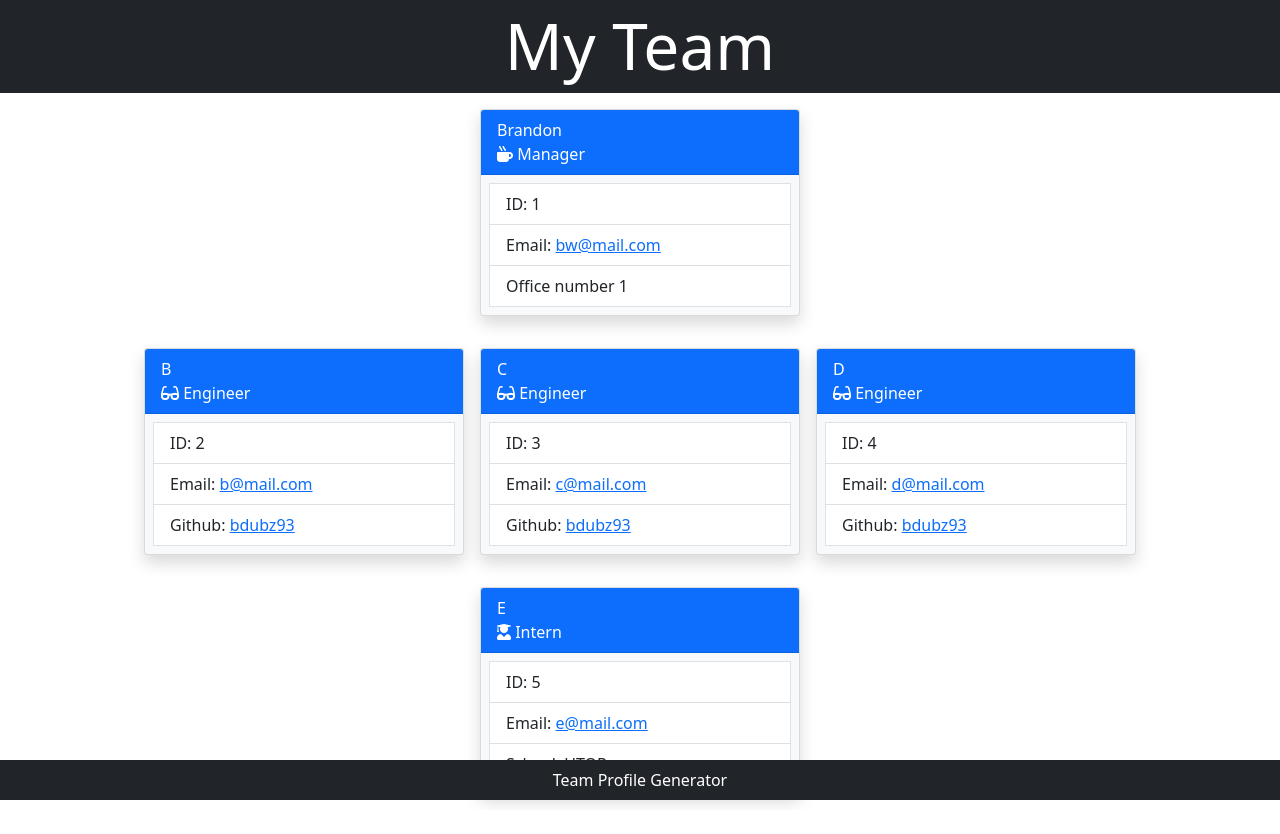
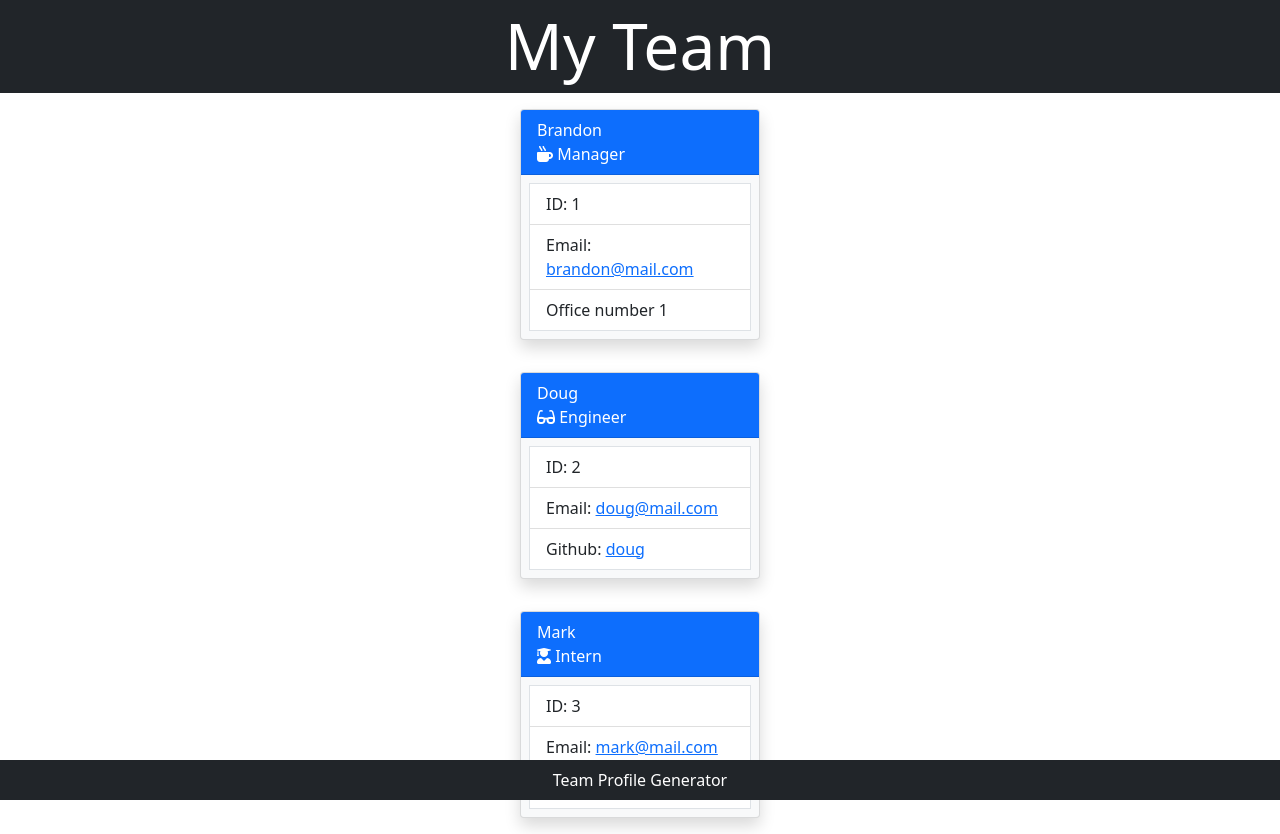
Before and after one commit to bdubz93/Team-Profile-Generator, a website: page dist/team.html in a window 1280 px wide. Before the commit the page ends 810 px from the top, so only its background shows below. Drawn offline with nearby package versions, Linux system fonts and the light colour scheme.

Commit message:
video updated, screenshot added. assets/images added

```diff
--- a/dist/team.html
+++ b/dist/team.html
@@ -1,6 +1,5 @@
 <!DOCTYPE html>
 <html lang="en">
-
 <head>
     <meta charset="UTF-8">
     <meta http-equiv="X-UA-Compatible" content="IE=edge">
@@ -15,10 +14,10 @@
 
     <nav class="navbar navbar-dark bg-dark display-3 text-white justify-content-center">My Team</nav>
 
+    <!-- Managers  -->
     <div class="row justify-content-center p-2" id="Managers">
-        <!-- This is where we put Managers  -->
 
-        <div class="col-4 card bg-light m-2 p-0 shadow" style="width: 20rem; ">
+    <div class="col-4 card bg-light m-2 p-0 shadow" style="width: 15rem; ">
         <div class="card-header bg-primary text-white">
             <div>Brandon</div>
             <div><i class="fas fa-mug-hot"></i> Manager</div>
@@ -26,74 +25,44 @@
         <div class="m-2 border">
             <ul class="list-group list-group-flush">
               <li class="list-group-item">ID: 1</li>
-                    <li class="list-group-item">Email: <a href="mailto:bw@mail.com">bw@mail.com</a></li>
+              <li class="list-group-item">Email: <a href="mailto:brandon@mail.com">brandon@mail.com</a></li>
               <li class="list-group-item">Office number 1</a></li>
             </ul>
         </div>
     </div>
+
         </div>
 
-    <!-- This is where we put Engineers  -->
+    <!-- Engineers  -->
         <div class="row justify-content-center p-2" id="Engineers">
 
-        <div class="col-4 card bg-light m-2 p-0 shadow" style="width: 20rem;">
+<div class="col-4 card bg-light m-2 p-0 shadow" style="width: 15rem;">
     <div class="card-header bg-primary text-white">
-                <div>B</div>
+        <div>Doug</div>
         <div><i class="fas fa-glasses"></i> Engineer</div>
     </div>
     <div class="m-2 border">
         <ul class="list-group list-group-flush">
           <li class="list-group-item">ID: 2</li>
-                    <li class="list-group-item">Email: <a href="mailto:b@mail.com">b@mail.com</a></li>
-                    <li class="list-group-item">Github: <a href="https://github.com/bdubz93" target="_blank">bdubz93</a>
-                    </li>
-                </ul>
-            </div>
-        </div>
-
-        <div class="col-4 card bg-light m-2 p-0 shadow" style="width: 20rem;">
-            <div class="card-header bg-primary text-white">
-                <div>C</div>
-                <div><i class="fas fa-glasses"></i> Engineer</div>
-            </div>
-            <div class="m-2 border">
-                <ul class="list-group list-group-flush">
-                    <li class="list-group-item">ID: 3</li>
-                    <li class="list-group-item">Email: <a href="mailto:c@mail.com">c@mail.com</a></li>
-                    <li class="list-group-item">Github: <a href="https://github.com/bdubz93" target="_blank">bdubz93</a>
-                    </li>
-                </ul>
-            </div>
-        </div>
-
-        <div class="col-4 card bg-light m-2 p-0 shadow" style="width: 20rem;">
-            <div class="card-header bg-primary text-white">
-                <div>D</div>
-                <div><i class="fas fa-glasses"></i> Engineer</div>
-            </div>
-            <div class="m-2 border">
-                <ul class="list-group list-group-flush">
-                    <li class="list-group-item">ID: 4</li>
-                    <li class="list-group-item">Email: <a href="mailto:d@mail.com">d@mail.com</a></li>
-                    <li class="list-group-item">Github: <a href="https://github.com/bdubz93" target="_blank">bdubz93</a>
-                    </li>
+          <li class="list-group-item">Email: <a href="mailto:doug@mail.com">doug@mail.com</a></li>
+          <li class="list-group-item">Github: <a href="https://github.com/doug" target="_blank">doug</a></li>
         </ul>
     </div>
 </div>
 
     </div>
-    <!-- This is where we put Interns  -->
+    <!-- Interns  -->
     <div class="row justify-content-center p-2" id="Interns">
 
-        <div class="col-4 card bg-light p-0 m-2 shadow" style="width: 20rem;">
+        <div class="col-4 card bg-light p-0 m-2 shadow" style="width: 15rem;">
             <div class="card-header bg-primary text-white">
-                <div>E</div>
+                <div>Mark</div>
                 <div><i class="fas fa-user-graduate"></i> Intern</div>
             </div>
             <div class="m-2 border">
                 <ul class="list-group list-group-flush">
-                    <li class="list-group-item">ID: 5</li>
-                    <li class="list-group-item">Email: <a href="mailto:e@mail.com">e@mail.com</a></li>
+                  <li class="list-group-item">ID: 3</li>
+                  <li class="list-group-item">Email: <a href="mailto:mark@mail.com">mark@mail.com</a></li>
                   <li class="list-group-item">School: UTOR</li>
                 </ul>
             </div>
```
Also changed, not shown: README.md, assets/images/screenshot.png (added). Lines whose indentation alone changed are shown as unchanged.
